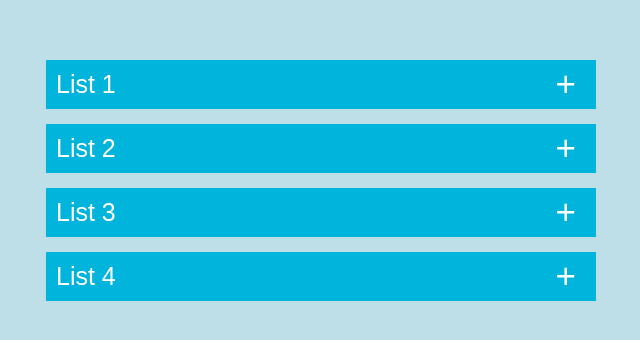
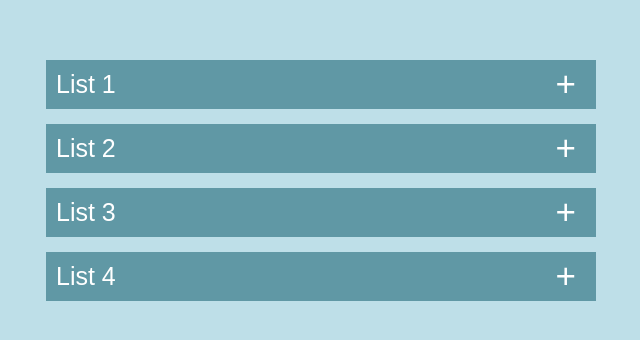
Before and after one commit to UmidIbrokhimovv/accordion, a plain HTML site: page index.html in a window 1280 px wide. Shown: the part 220-560 px from the top of the page, without its empty margins (319-959 px from the left). Drawn offline with Linux system fonts and the light colour scheme.

Commit message:
builded accordion

```diff
--- a/css/styles.css
+++ b/css/styles.css
@@ -27,7 +27,7 @@ body {
 }
 .label {
   width: 100%;
-  background: #00b4db;
+  background: #6098a5;
   color: #fff;
   padding: 10px;
   position: relative;
```
